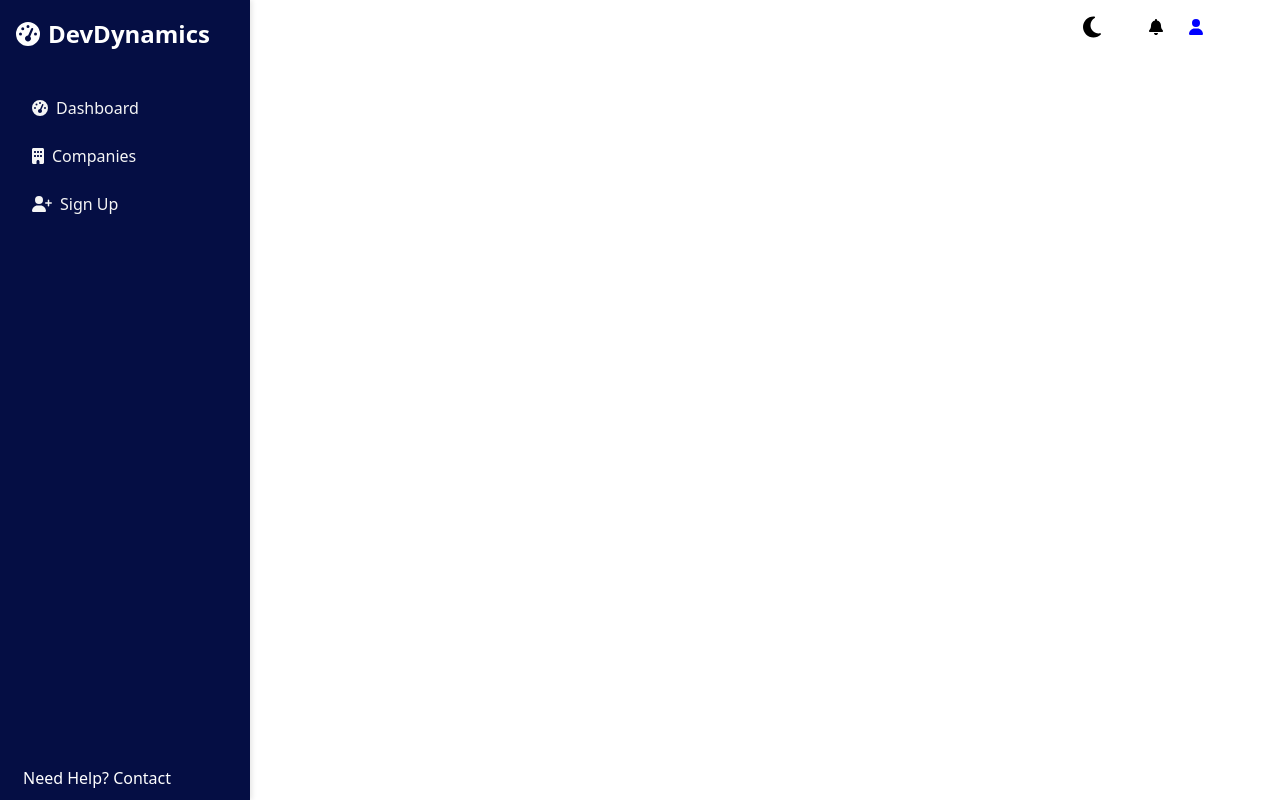
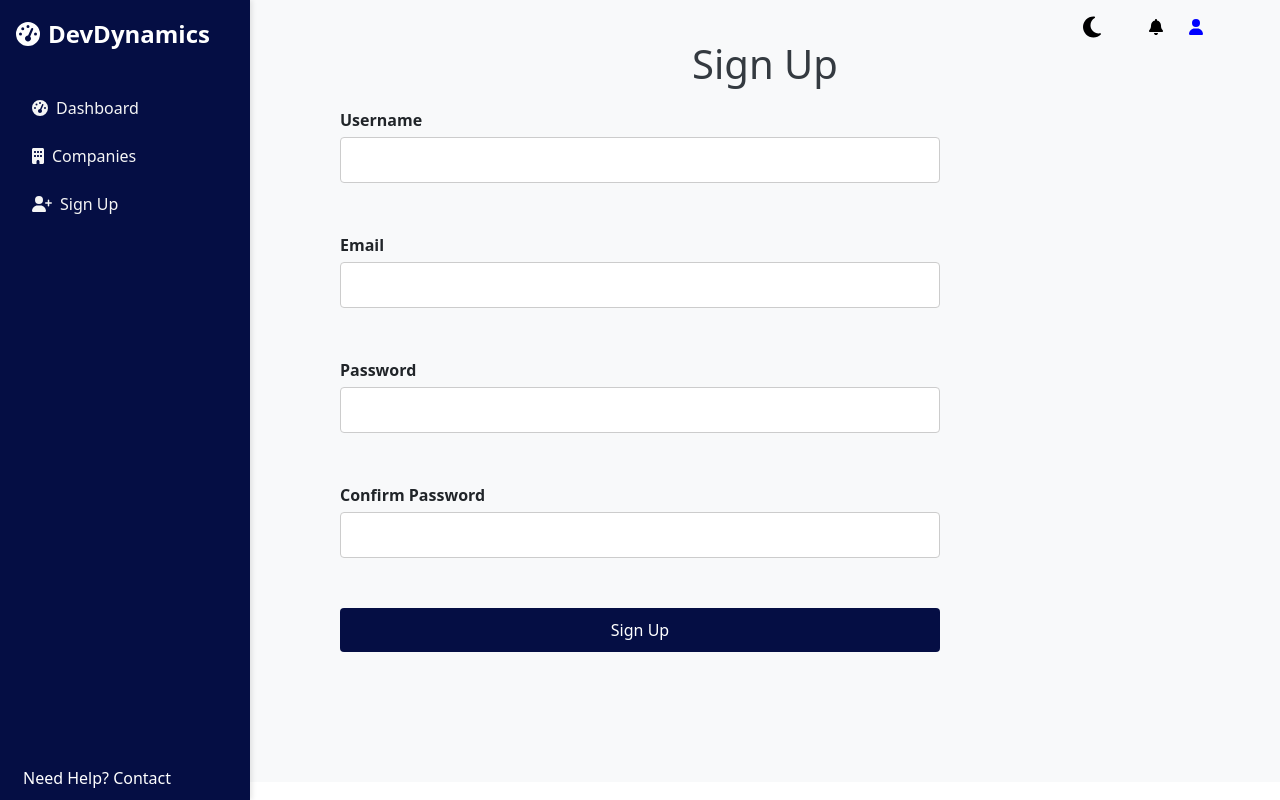
Before and after one commit to moto23/devdynamics-dashboard, a React (Create React App) app: page /signup in a window 1280 px wide. Built offline with nearby package versions, Linux system fonts and the light colour scheme.

Commit message:
Update App.tsx
Added app

```diff
--- a/src/App.tsx
+++ b/src/App.tsx
@@ -2,8 +2,8 @@ import React from 'react';
 import { BrowserRouter as Router, Route, Routes } from 'react-router-dom';
 import Navbar from './components/Navbar';
 import Dashboard from './pages/Dashboard';
-import Settings from './pages/Settings';
 import SignUp from './pages/SignUp';
+import Companies from './pages/Companies';
 
 
 const App: React.FC = () => {
@@ -12,8 +12,8 @@ const App: React.FC = () => {
       <Navbar />
       <Routes>
         <Route path="/" element={<Dashboard />} />
-        <Route path="/settings" component={Settings} />
-        <Route path="/signup" component={SignUp} />
+        <Route path="/signup" element={<SignUp />}/>
+        <Route path="/companies" element={<Companies/>} />
       </Routes>
     </Router>
   );
```
